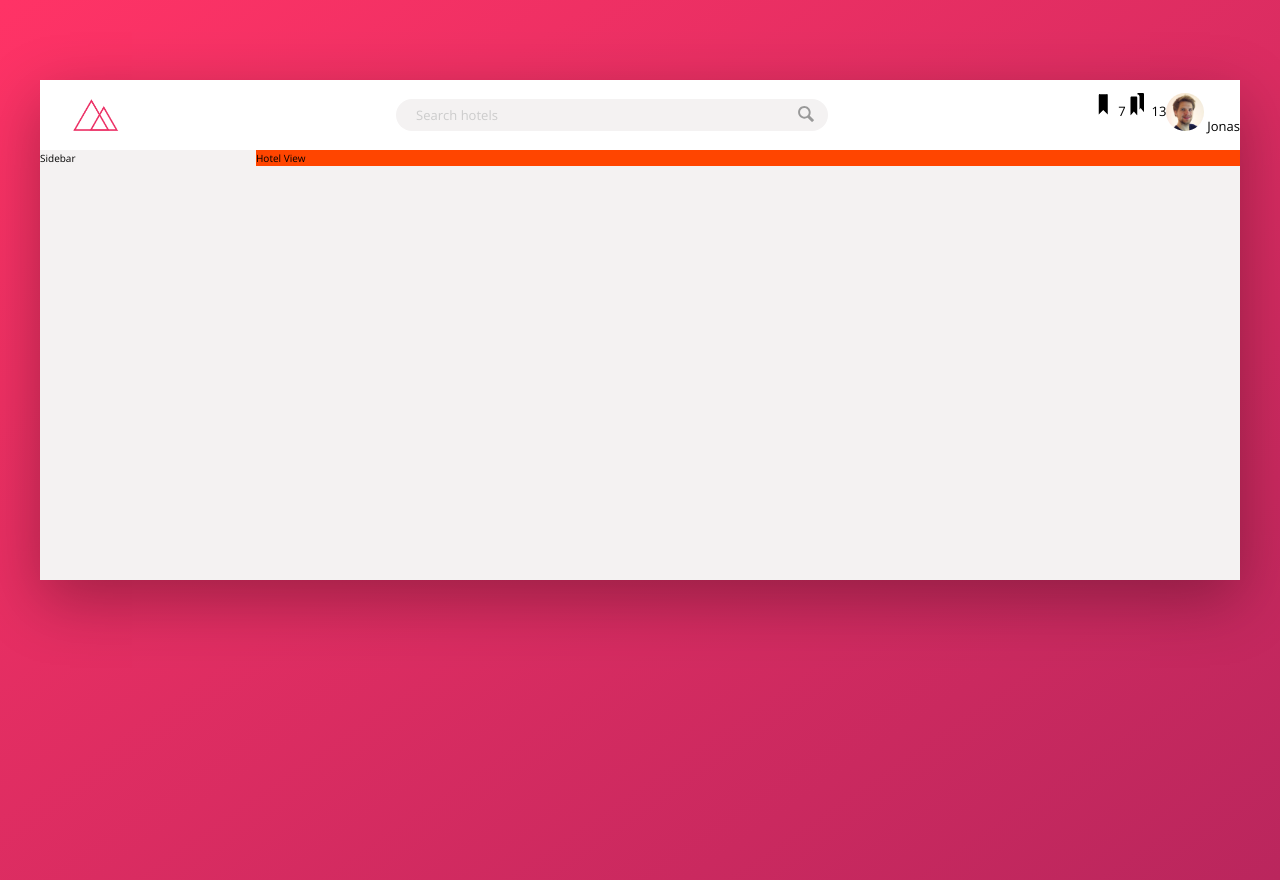
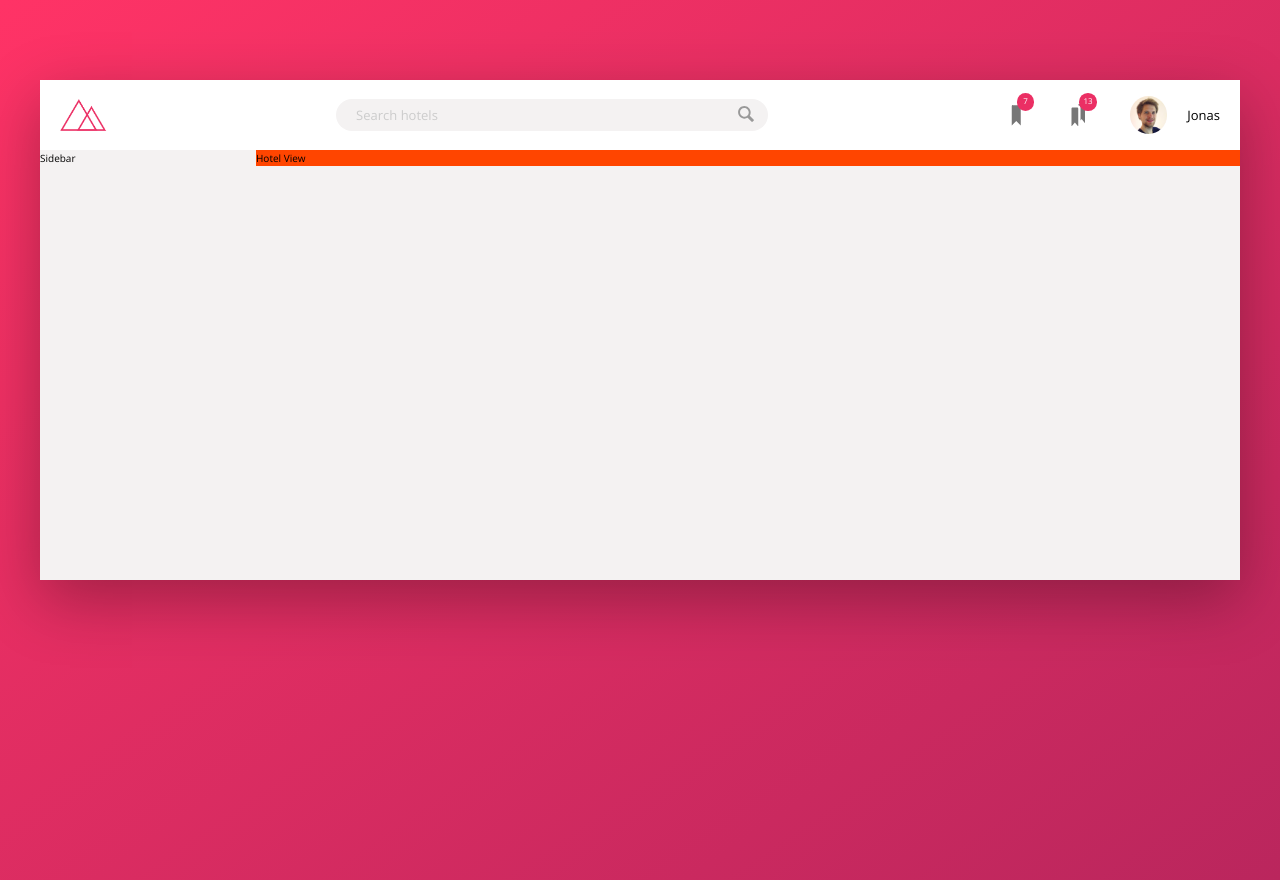
Before and after one commit to bhormilind/AdvancedCSS, a website: page TrilloProject/index.html in a window 1280 px wide. Drawn offline with nearby package versions, Linux system fonts and the light colour scheme.

Commit message:
Header_NotificationSection

```diff
--- a/TrilloProject/sass/_components.scss
+++ b/TrilloProject/sass/_components.scss
@@ -1,6 +1,6 @@
 .logo{
     height: 3.25rem;
-    margin-left: 3.25rem;
+    margin-left: 2rem;
 }
 
 
@@ -59,31 +59,53 @@
 // user-nav
 
 .user-nav{
+    align-self: stretch;
     display: flex;
+    align-items: center;
+
+    & > * {
+        padding: 0 2rem;
+        cursor: pointer;
+        height: 100%;
+        display: flex;
+        justify-content: center;
+        align-items: center;
+    }
+
+    & > *:hover{
+        background-color: var(--color-grey-light-2);
+    }
 
     &__icon-box{
-
+        position: relative;
     }
 
     &__icon{
         height: 2.25rem;
         width: 2.25rem;
-    }
-
-    &__user {
-
+        fill: var(--color-grey-dark-2);
     }
 
     &__user-photo {
         height: 3.75rem;
         border-radius: 10rem;
+        margin-right: 2rem;
     }
 
     &__notification {
+    font-size: .8rem;
+    height: 1.75rem;
+    width: 1.75rem;
+    border-radius: 50%;
+    background-color: var(--color-primary);
+    color: #fff;
 
-    }
-
-    &__user-name {
+    position: absolute;
+    right: 1.3rem;
+    top: 1.3rem;
+    display: flex;
+    align-items: center;
+    justify-content: center;
 
     }
 }
```
Also changed, not shown: TrilloProject/css/style.css.
